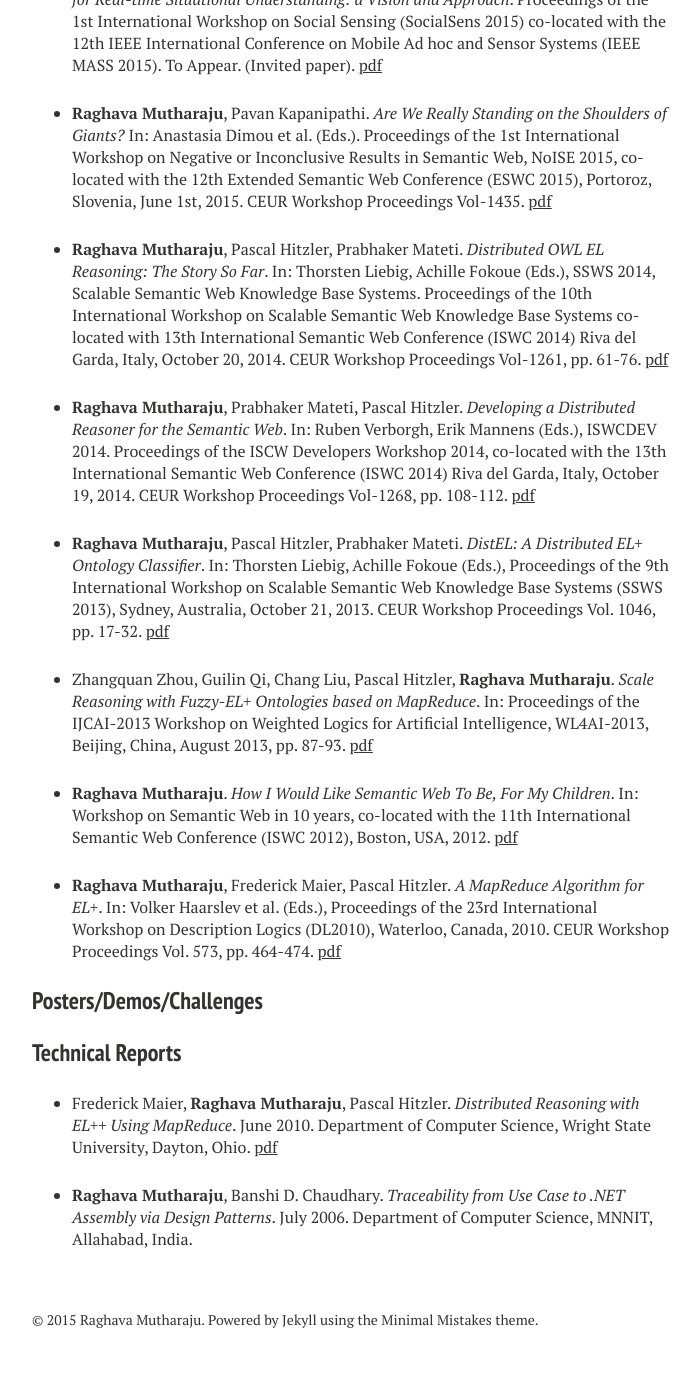
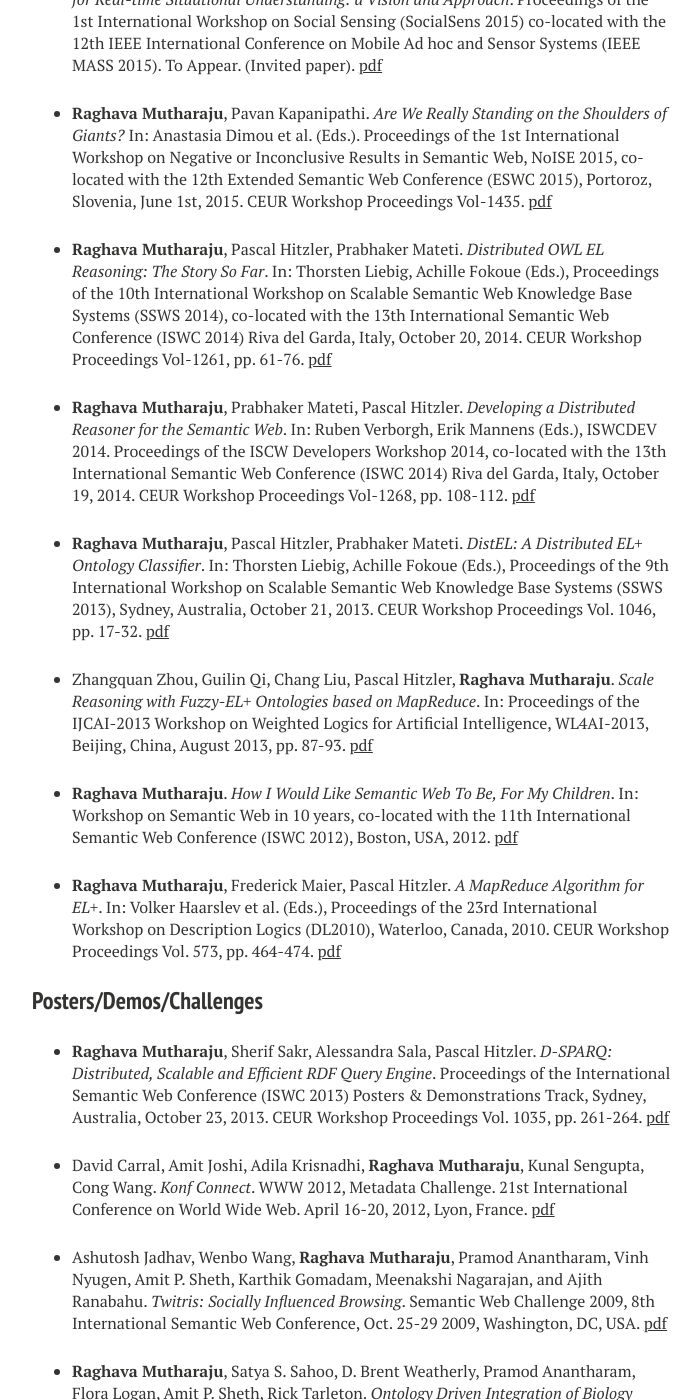
Before and after one commit to raghavam/raghavam.github.io, a Jekyll site: the page built from publications.md, in a window 1280 px wide and 1400 px high, scrolled down 1656 px. Shown: the whole window, without its empty margins (288-988 px from the left). Built offline with Jekyll 4.4.1, drawn with Linux system fonts in a browser that asks for light colours; nearby versions of some CDN libraries; before the commit the page ends 3034 px from its top, so only the background shows below that; some of the changed text lies outside the part shown.

Commit message:
added all the publications

```diff
--- a/publications.md
+++ b/publications.md
@@ -39,8 +39,7 @@ share: false
 
   * **Raghava Mutharaju**, Pavan Kapanipathi. *Are We Really Standing on the Shoulders of Giants?* In: Anastasia Dimou et al. (Eds.). Proceedings of the 1st International Workshop on Negative or Inconclusive Results in Semantic Web, NoISE 2015, co-located with the 12th Extended Semantic Web Conference (ESWC 2015), Portoroz, Slovenia, June 1st, 2015. CEUR Workshop Proceedings Vol-1435. <a href="files/NegativeResults-NoISE2015-Raghava.pdf" target="_blank">pdf</a>
 
-  * **Raghava Mutharaju**, Pascal Hitzler, Prabhaker Mateti. *Distributed OWL EL Reasoning: The Story So Far*. In: Thorsten Liebig, Achille Fokoue (Eds.), SSWS 2014, Scalable Semantic Web Knowledge Base Systems. Proceedings of the 10th
-International Workshop on Scalable Semantic Web Knowledge Base Systems co-located with 13th International Semantic Web Conference (ISWC 2014) Riva del Garda, Italy, October 20, 2014. CEUR Workshop Proceedings Vol-1261, pp. 61-76. <a href="files/Distributed-EL-Story-SSWS2014-Raghava.pdf" target="_blank">pdf</a>
+  * **Raghava Mutharaju**, Pascal Hitzler, Prabhaker Mateti. *Distributed OWL EL Reasoning: The Story So Far*. In: Thorsten Liebig, Achille Fokoue (Eds.), Proceedings of the 10th International Workshop on Scalable Semantic Web Knowledge Base Systems (SSWS 2014), co-located with the 13th International Semantic Web Conference (ISWC 2014) Riva del Garda, Italy, October 20, 2014. CEUR Workshop Proceedings Vol-1261, pp. 61-76. <a href="files/Distributed-EL-Story-SSWS2014-Raghava.pdf" target="_blank">pdf</a>
 
   * **Raghava Mutharaju**, Prabhaker Mateti, Pascal Hitzler. *Developing a Distributed Reasoner for the Semantic Web*. In: Ruben Verborgh, Erik Mannens (Eds.), ISWCDEV 2014. Proceedings of the ISCW Developers Workshop 2014, co-located with the 13th International Semantic Web Conference (ISWC 2014) Riva del Garda, Italy, October 19, 2014. CEUR Workshop Proceedings Vol-1268, pp. 108-112. <a href="files/DistReasoner-SemDev2014-Raghava.pdf" target="_blank">pdf</a>
 
@@ -54,6 +53,17 @@ International Workshop on Scalable Semantic Web Knowledge Base Systems co-locate
 
 ### Posters/Demos/Challenges
 
+  * **Raghava Mutharaju**, Sherif Sakr, Alessandra Sala, Pascal Hitzler. *D-SPARQ: Distributed, Scalable and Efficient RDF Query Engine*. Proceedings of the International Semantic Web Conference (ISWC 2013) Posters & Demonstrations Track, Sydney, Australia, October 23, 2013. CEUR Workshop Proceedings Vol. 1035, pp. 261-264. <a href="files/DSparq-ISWC2013-PD-Raghava.pdf" target="_blank">pdf</a>
+
+  * David Carral, Amit Joshi, Adila Krisnadhi, **Raghava Mutharaju**, Kunal Sengupta, Cong Wang. *Konf Connect*. WWW 2012, Metadata Challenge. 21st International Conference on World Wide Web. April 16-20, 2012, Lyon, France. <a href="files/KonfConnect-MetadataChallenge-WWW2012.pdf" target="_blank">pdf</a>
+
+  * Ashutosh Jadhav, Wenbo Wang, **Raghava Mutharaju**, Pramod Anantharam, Vinh Nyugen, Amit P. Sheth, Karthik Gomadam, Meenakshi Nagarajan, and Ajith
+Ranabahu. *Twitris: Socially Influenced Browsing*. Semantic Web Challenge 2009, 8th International Semantic Web Conference, Oct. 25-29 2009, Washington, DC, USA. <a href="files/Twitris-SemWebChallenge-ISWC2009.pdf" target="_blank">pdf</a>
+
+  * **Raghava Mutharaju**, Satya S. Sahoo, D. Brent Weatherly, Pramod Anantharam, Flora Logan, Amit P. Sheth, Rick Tarleton. *Ontology Driven Integration of Biology Experiment Data*. Ohio Collaborative Conference on BioInformatics (OCCBIO 2009), June 14-17, 2009.
+
+  * Pramod Anantharam, Satya S. Sahoo, D. Brent Weatherly, Flora Logan, **Raghava Mutharaju**, Amit P. Sheth, Rick Tarleton. *Trykipedia: Collaborative Bio-Ontology Development using Wiki Environment*. Ohio Collaborative Conference on BioInformatics (OCCBIO 2009), June 14-17, 2009.
+
 ### Technical Reports
 
   * Frederick Maier, **Raghava Mutharaju**, Pascal Hitzler. *Distributed Reasoning with EL++ Using MapReduce*. June 2010. Department of Computer Science, Wright State University, Dayton, Ohio. <a href="files/ELpp-MapReduce-TechReport2010.pdf" target="_blank">pdf</a>
```
Also changed, not shown: 3 other files.
